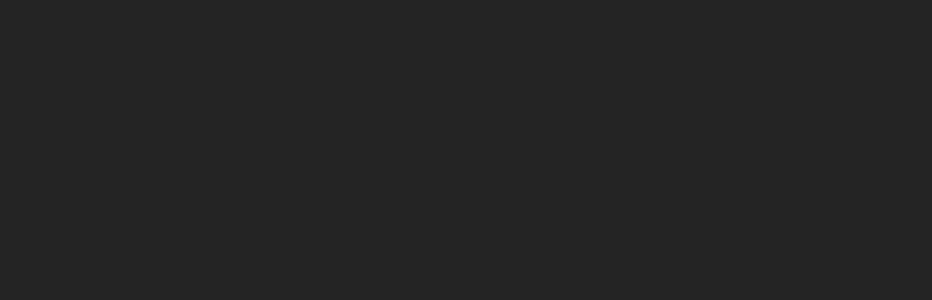
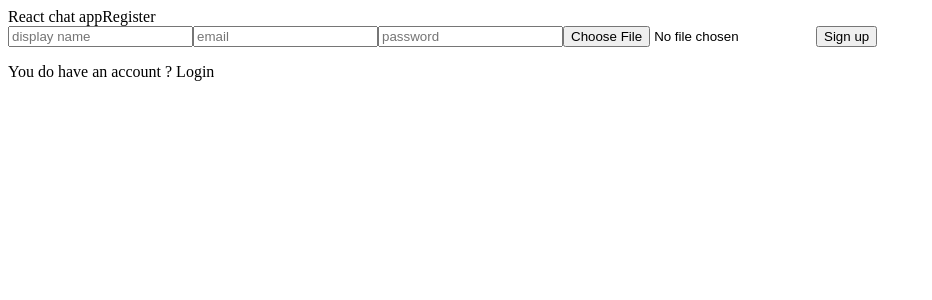
Before and after one commit to ViktorGeorgiev98/chatAppReact, a React (Vite) app in the folder client/: page / in a window 1280 px wide. Shown: the top 300 px of the page, without its empty margins (0-932 px from the left). Built offline with nearby package versions, Linux system fonts and the light colour scheme.

Commit message:
wrote the start of the form for register

```diff
--- a/client/src/App.css
+++ b/client/src/App.css
@@ -1,6 +1,7 @@
-#root {
+/* #root {
   max-width: 1280px;
   margin: 0 auto;
   padding: 2rem;
   text-align: center;
 }
+ */
--- a/client/src/components/Register/Register.jsx
+++ b/client/src/components/Register/Register.jsx
@@ -2,7 +2,16 @@
     return (
         <div className="form-container">
             <div className="formWrapper">
-
+                <span className="logo">React chat app</span>
+                <span className="title">Register</span>
+                <form>
+                    <input type="text" placeholder="display name" />
+                    <input type="email" placeholder="email" />
+                    <input type="password" placeholder="password" />
+                    <input type="file" />
+                    <button>Sign up</button>
+                </form>
+                <p>You do have an account ? Login</p>
             </div>
 
         </div>
--- a/client/src/index.css
+++ b/client/src/index.css
@@ -1,4 +1,4 @@
-:root {
+/* :root {
   font-family: Inter, system-ui, Avenir, Helvetica, Arial, sans-serif;
   line-height: 1.5;
   font-weight: 400;
@@ -12,3 +12,4 @@
   -webkit-font-smoothing: antialiased;
   -moz-osx-font-smoothing: grayscale;
 }
+ */
```
